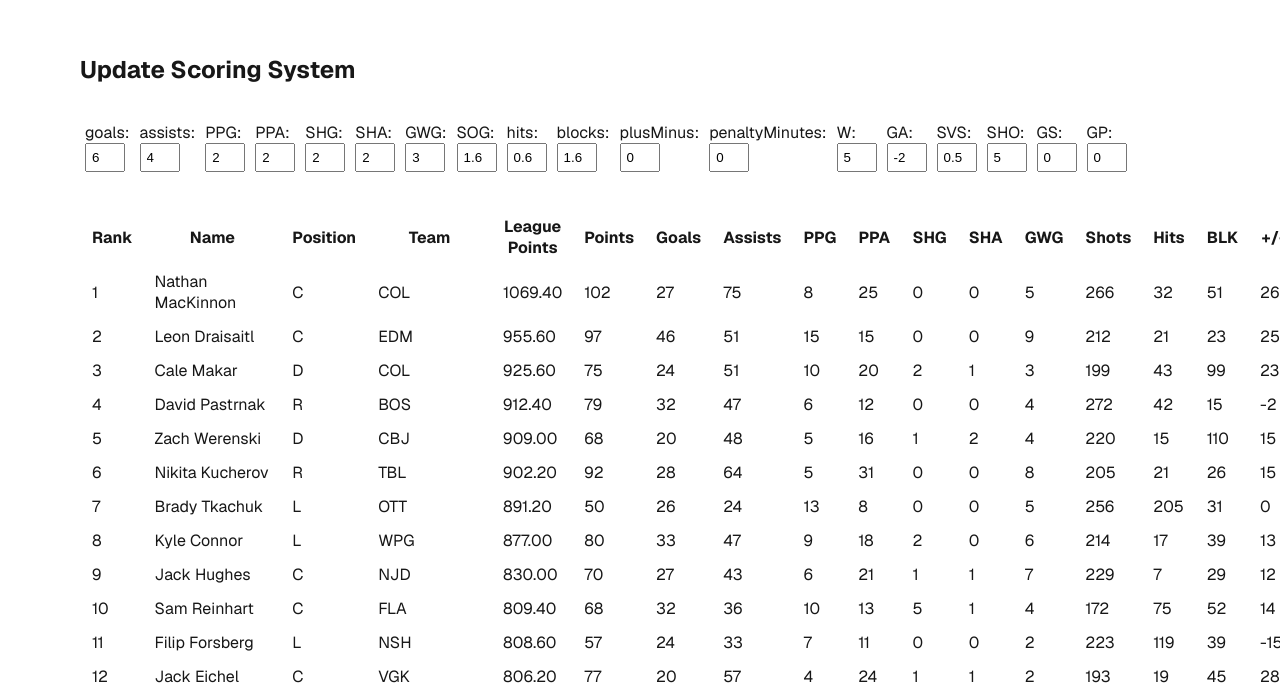
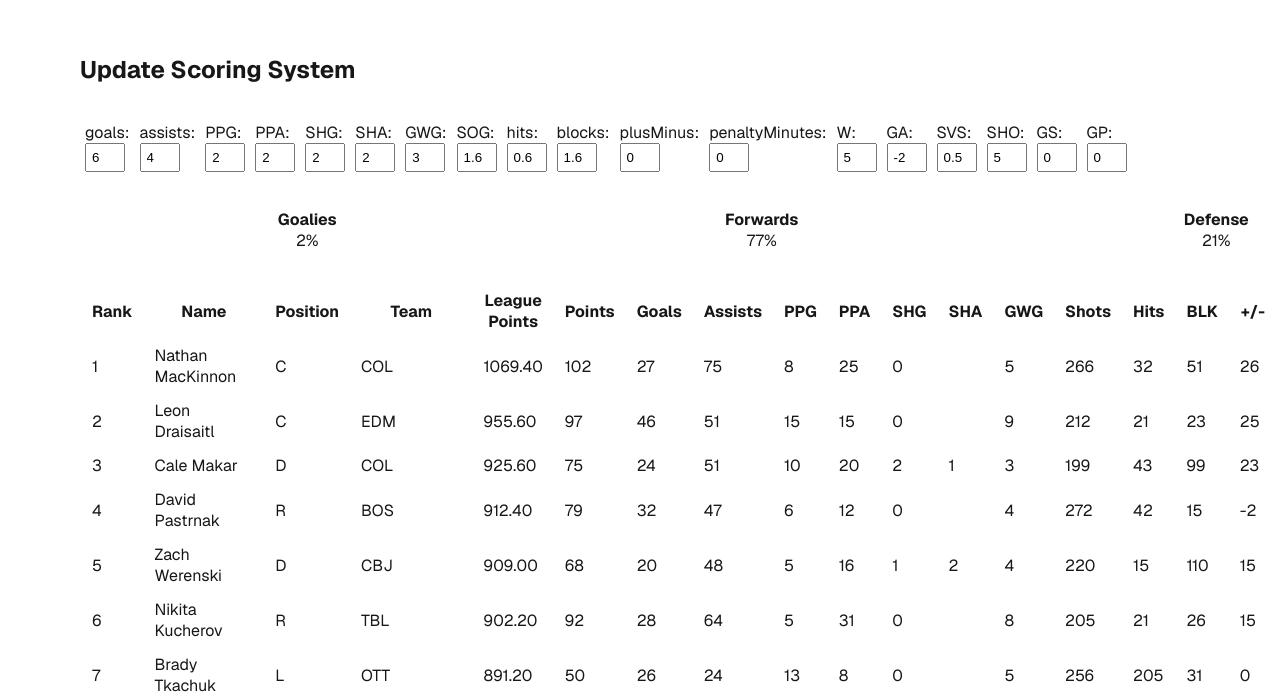
Before and after one commit to killsunday/point-checker, a Next.js app: page /point-checker/ in a window 1280 px wide. Shown: the part 110-804 px from the top of the page. Built offline with nearby package versions, Linux system fonts and the light colour scheme.

Commit message:
add distrobution and filter down to 100

```diff
--- a/src/app/components/PlayerBlock.js
+++ b/src/app/components/PlayerBlock.js
@@ -12,9 +12,9 @@ const PlayerBlock = (props) => {
         <td>{player.goals}</td>
         <td>{player.assists}</td>
         <td>{player.ppGoals}</td>
-        <td>{player.ppPoints - player.ppGoals}</td>
+        <td>{player.ppPoints - player.ppGoals || ""}</td>
         <td>{player.shGoals}</td>
-        <td>{player.shPoints - player.shGoals}</td>
+        <td>{player.shPoints - player.shGoals || ""}</td>
         <td>{player.gameWinningGoals}</td>
         <td>{player.shots}</td>
         <td>{player.hits}</td>
@@ -25,7 +25,6 @@ const PlayerBlock = (props) => {
         <td>{player.gamesPlayed}</td>
         <td>{player.saves}</td>
         <td>{player.wins}</td>
-        <td>{player.saves}</td>
         <td>{player.shutouts}</td>
     </tr>)
 }
--- a/src/app/globals.css
+++ b/src/app/globals.css
@@ -57,3 +57,9 @@ input {
   padding: 5px;
   width: 40px;
 }
+
+.distro {
+  display: inline-block;
+  text-align: center;
+  width: 30%;
+}
--- a/src/app/page.js
+++ b/src/app/page.js
@@ -25,11 +25,12 @@ const defaultSkaterScoring = {
   GS: 0,
   GP: 0,
 };
+
 let playersData = players;
-    goalies.data.forEach(player => {
-      player.positionCode = "G";
-      playersData.push(player);
-    });
+goalies.data.forEach(player => {
+  player.positionCode = "G";
+  playersData.push(player);
+});
 
 export default function Home() {
   const [skaterScoring, setSkaterScoring] = useState({ ...defaultSkaterScoring });
@@ -39,8 +40,6 @@ export default function Home() {
   }, []);
 
   const calculatedPlayers = useMemo(() => {
-
-
     return players
       .map((player) => ({
         ...player,
@@ -64,7 +63,7 @@ export default function Home() {
             player.plusMinus * skaterScoring.plusMinus +
             player.penaltyMinutes * skaterScoring.penaltyMinutes),
       }))
-      .sort((a, b) => b.leaguePoints - a.leaguePoints);
+      .sort((a, b) => b.leaguePoints - a.leaguePoints).slice(0,100);
   }, [skaterScoring]);
 
   return (
@@ -82,6 +81,21 @@ export default function Home() {
               />
             </div>
           ))}
+        </div>
+
+        <div className="distro-block">
+          <div className="distro">
+            <h4>Goalies</h4>
+            <div className="number">{`${calculatedPlayers.filter(player => player.positionCode === "G").length}%`}</div>
+          </div>
+          <div className="distro">
+            <h4>Forwards</h4>
+            <div className="number">{`${calculatedPlayers.filter(player => player.positionCode !== "D" && player.positionCode !== "G").length}%`}</div>
+          </div>
+          <div className="distro">
+            <h4>Defense</h4>
+            <div className="number">{`${calculatedPlayers.filter(player => player.positionCode === "D").length}%`}</div>
+          </div>
         </div>
 
         <table>
```
